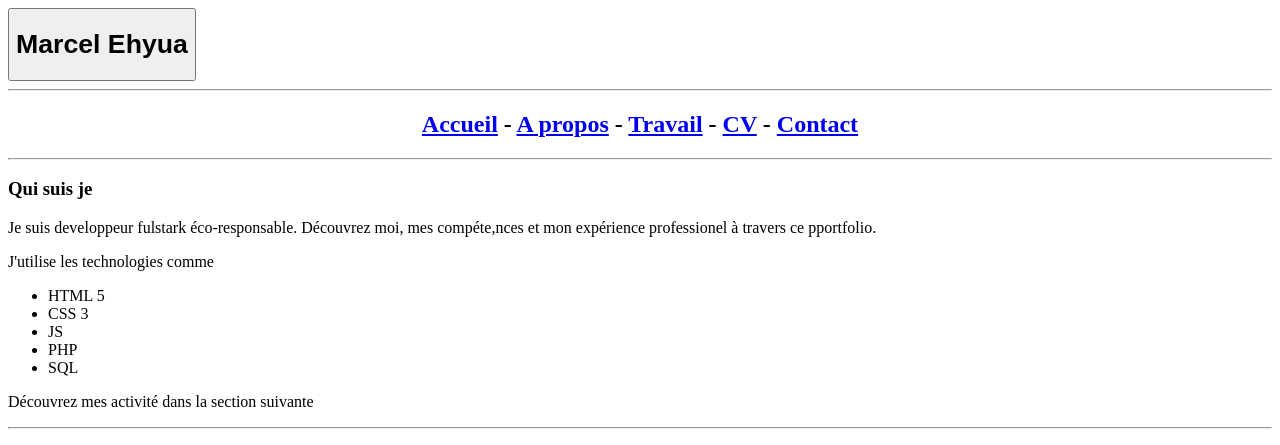
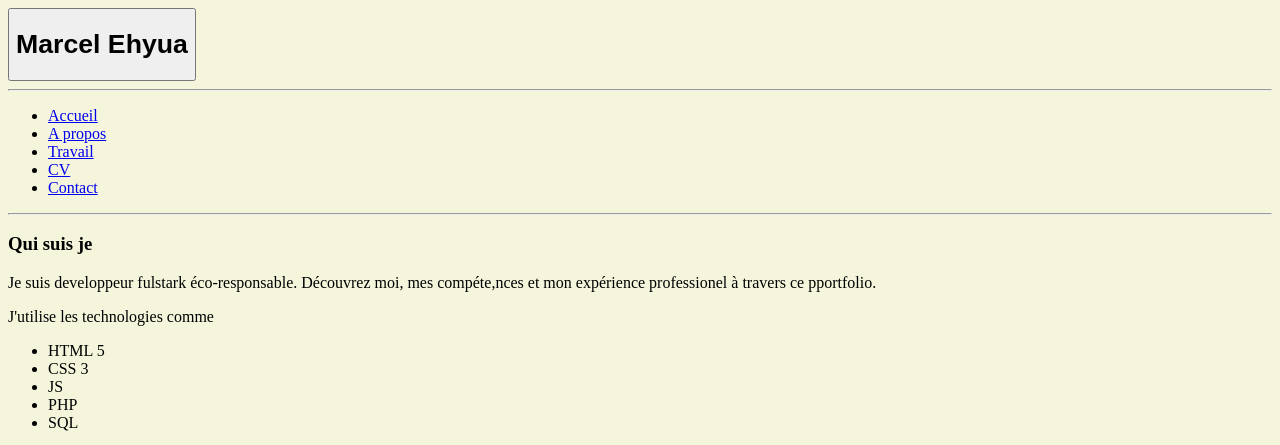
Before and after one commit to Ehyua777/portfolio.gmc, a plain HTML site: page index.html in a window 1280 px wide. Shown: the top 445 px of the page. Drawn offline with Linux system fonts and the light colour scheme.

Commit message:
15-02-24 First commit

```diff
--- /dev/null
+++ b/Styles/style.css
@@ -0,0 +1,7 @@
+body {
+    background-color: beige;
+}
+
+nav {
+    display: inline;
+}
--- a/index.html
+++ b/index.html
@@ -4,6 +4,7 @@
 <head>
     <meta charset="UTF-8">
     <meta name="viewport" content="width=device-width, initial-scale=1.0">
+    <link rel="stylesheet" href="Styles/style.css">
     <title>Mon portfolio</title>
 </head>
 
@@ -18,12 +19,13 @@
         </div>
         <hr>
         <nav>
-            <center>
-                <h2>
-                    <a href="index.html">Accueil</a> - <a href="#about">A propos</a> - <a href="#work">Travail</a> - <a
-                        href="#cv">CV</a> - <a href="#contact">Contact</a>
-                </h2>
-            </center>
+            <ul>
+                <li><a href="index.html">Accueil</a></li>
+                <li><a href="#about">A propos</a></li>
+                <li><a href="#work">Travail</a></li>
+                <li><a href="#cv">CV</a></li>
+                <li><a href="#contact">Contact</a></li>
+            </ul>
         </nav>
         <hr>
     </header>
```
